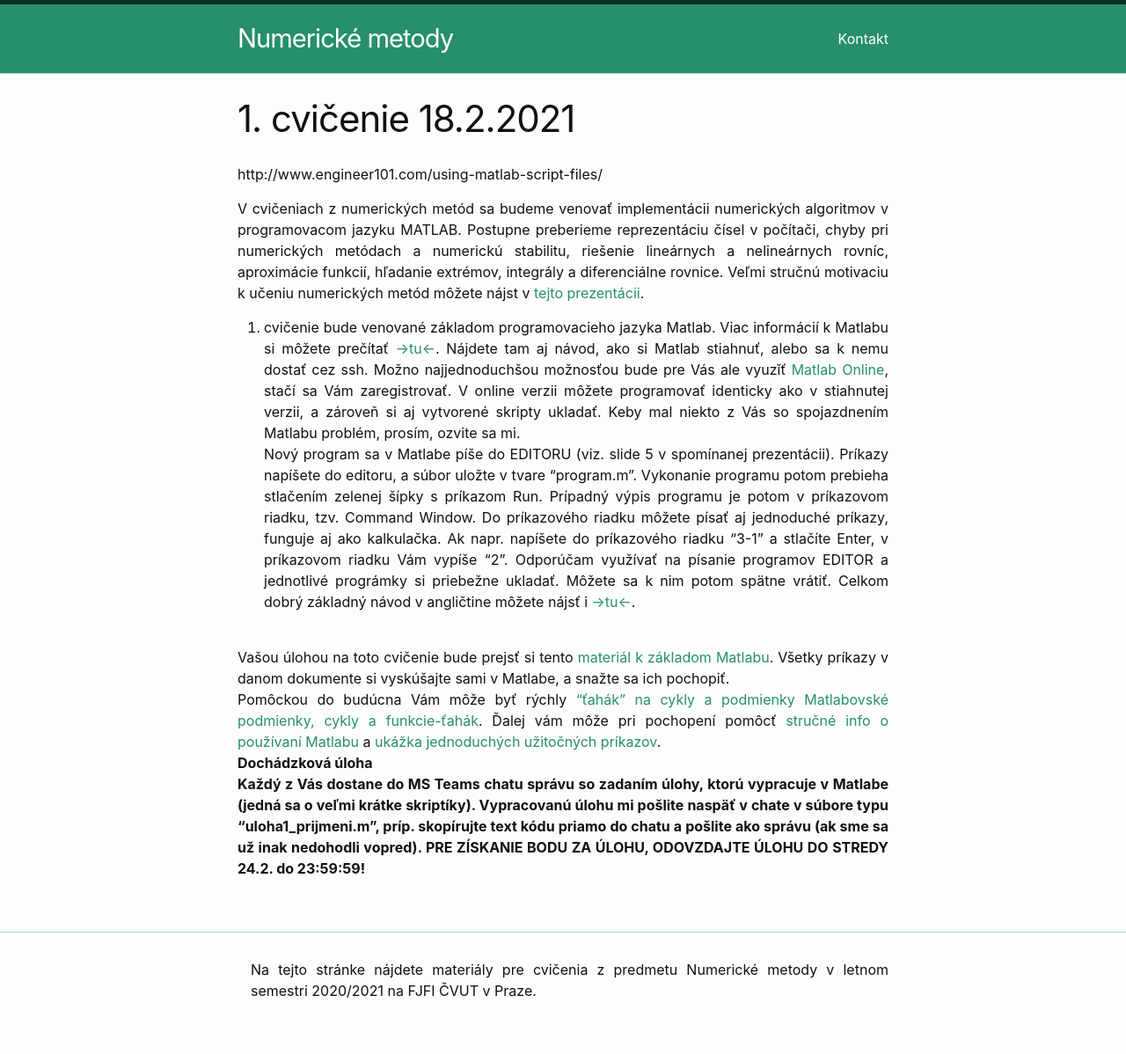
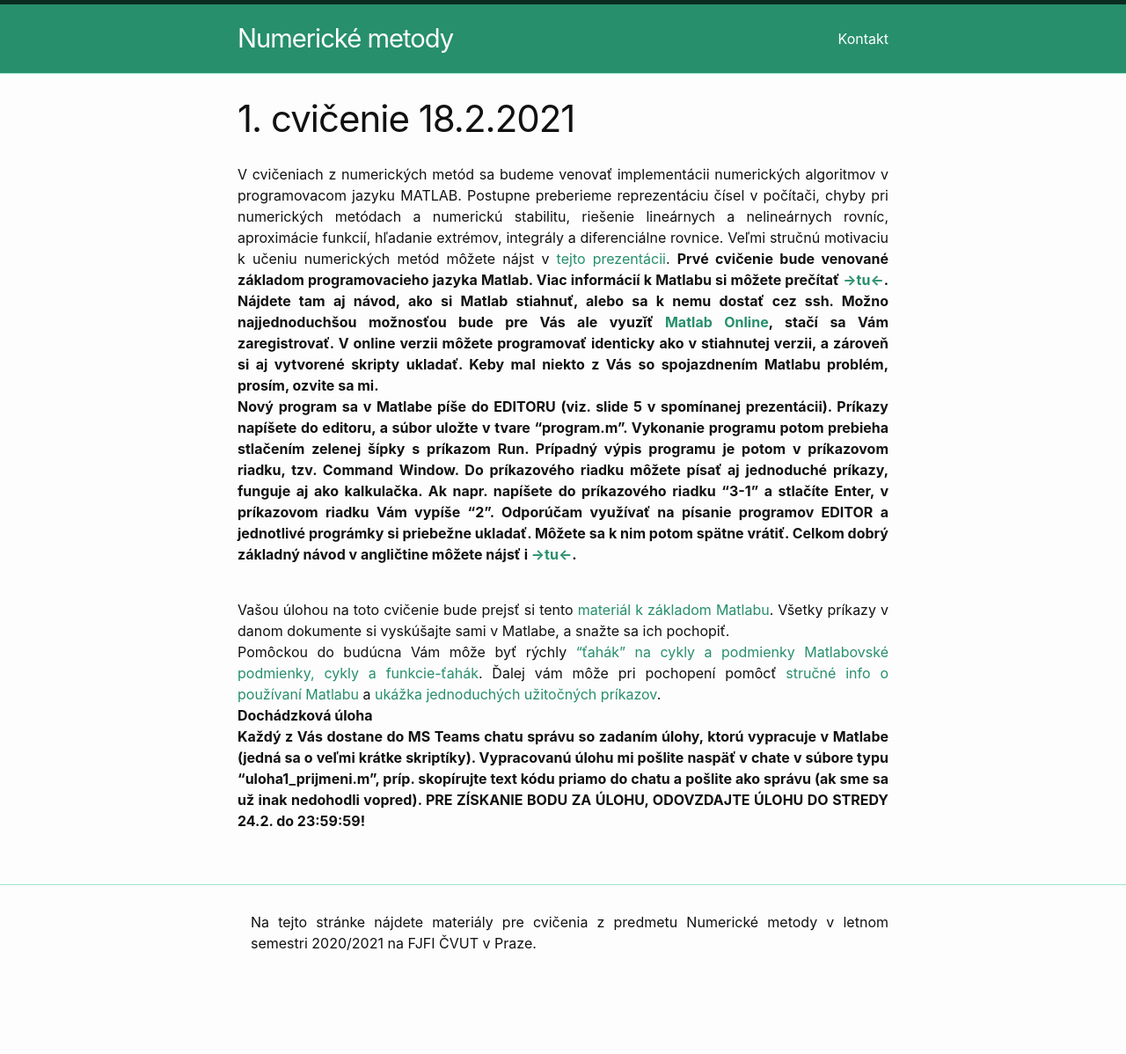
Before and after one commit to maslarova/maslarova.github.io, a Jekyll site: the page built from _posts/2021-02-18-cvicenie1.md, in a window 1280 px wide. Shown: the whole page at 88% size. Built offline with Jekyll 4.4.1, drawn with Linux system fonts in a browser that asks for light colours; after the commit the page ends 1144 px from its top, so only the background shows below that.

Commit message:
2021-02-18-cvicenie1.md

```diff
--- a/_posts/2021-02-18-cvicenie1.md
+++ b/_posts/2021-02-18-cvicenie1.md
@@ -8,12 +8,10 @@ date:   2021-02-18 13:26:13 +0100
 [Všeobecné pokyny k NME](http://www-troja.fjfi.cvut.cz/~limpouch/numet/NMECvic.pdf)<br />
 -->
 
-http://www.engineer101.com/using-matlab-script-files/
-
 V cvičeniach z numerických metód sa budeme venovať implementácii numerických algoritmov v programovacom jazyku MATLAB. Postupne preberieme reprezentáciu čísel v počítači, chyby pri numerických metódach a numerickú stabilitu, riešenie lineárnych a nelineárnych rovníc, aproximácie funkcií, hľadanie extrémov, integrály a diferenciálne rovnice.
 Veľmi stručnú motivaciu k učeniu numerických metód môžete nájst v [tejto prezentácii](http://maslarova.github.io/cvicenie1/uvod.pdf).
 <b>
-1. cvičenie bude venované základom programovacieho jazyka Matlab. Viac informácií k Matlabu si môžete prečítať [->tu<-](http://maslarova.github.io/cvicenie1/matlab_info.pdf). Nájdete tam aj návod, ako si Matlab
+Prvé cvičenie bude venované základom programovacieho jazyka Matlab. Viac informácií k Matlabu si môžete prečítať [->tu<-](http://maslarova.github.io/cvicenie1/matlab_info.pdf). Nájdete tam aj návod, ako si Matlab
 stiahnuť, alebo sa k nemu dostať cez ssh. Možno najjednoduchšou možnosťou bude pre Vás ale vyuzǐť [Matlab Online](https://www.mathworks.com/products/matlab-online.html), stačí sa Vám zaregistrovať. V online verzii môžete programovať identicky ako v stiahnutej verzii, a zároveň si aj vytvorené skripty ukladať. Keby mal niekto z Vás so spojazdnením Matlabu problém, prosím, ozvite sa mi.
 <br>
 Nový program sa v Matlabe píše do EDITORU (viz. slide 5 v spomínanej prezentácii). Príkazy napíšete do editoru, a súbor uložte v tvare "program.m". Vykonanie programu potom prebieha stlačením zelenej šípky s príkazom Run. Prípadný výpis programu je potom v príkazovom riadku, tzv. Command Window. Do príkazového riadku môžete písať aj jednoduché príkazy, funguje aj ako kalkulačka. Ak napr. napíšete do príkazového riadku "3-1" a stlačíte Enter, v príkazovom riadku Vám vypíše "2". Odporúčam využívať na písanie programov EDITOR a jednotlivé prográmky si priebežne ukladať. Môžete sa k nim potom spätne vrátiť.
```
